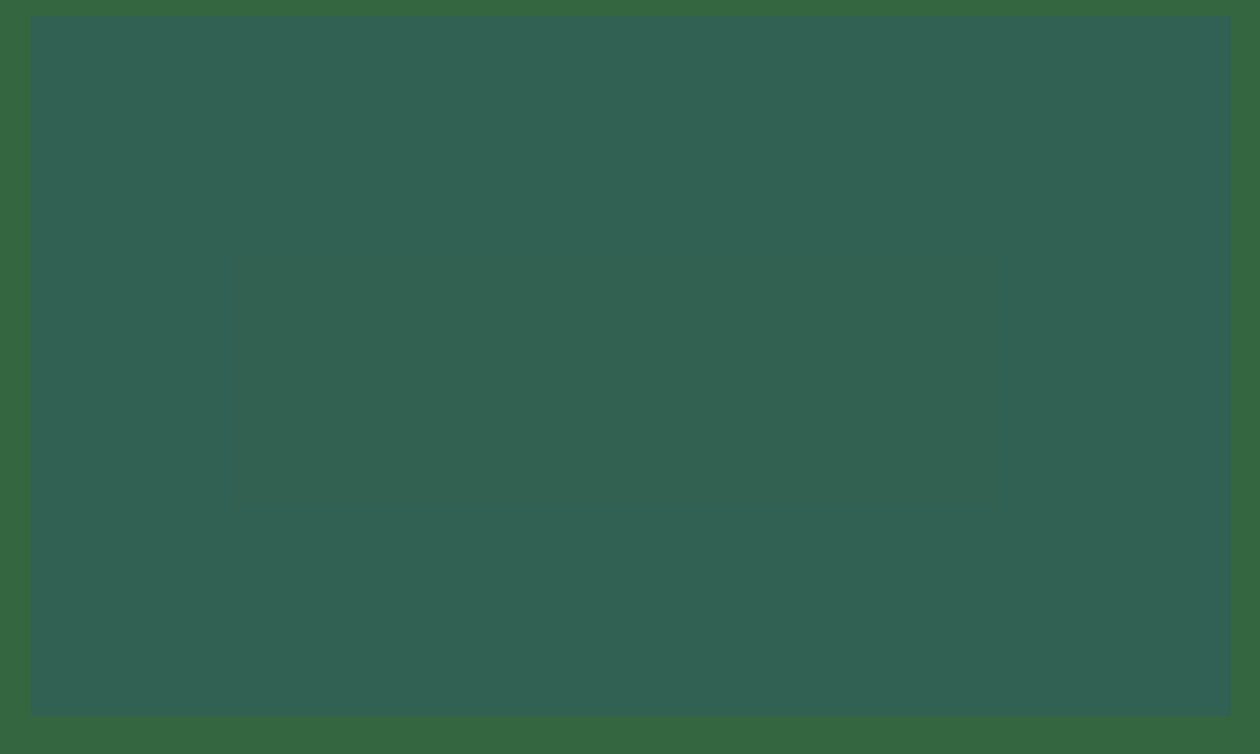
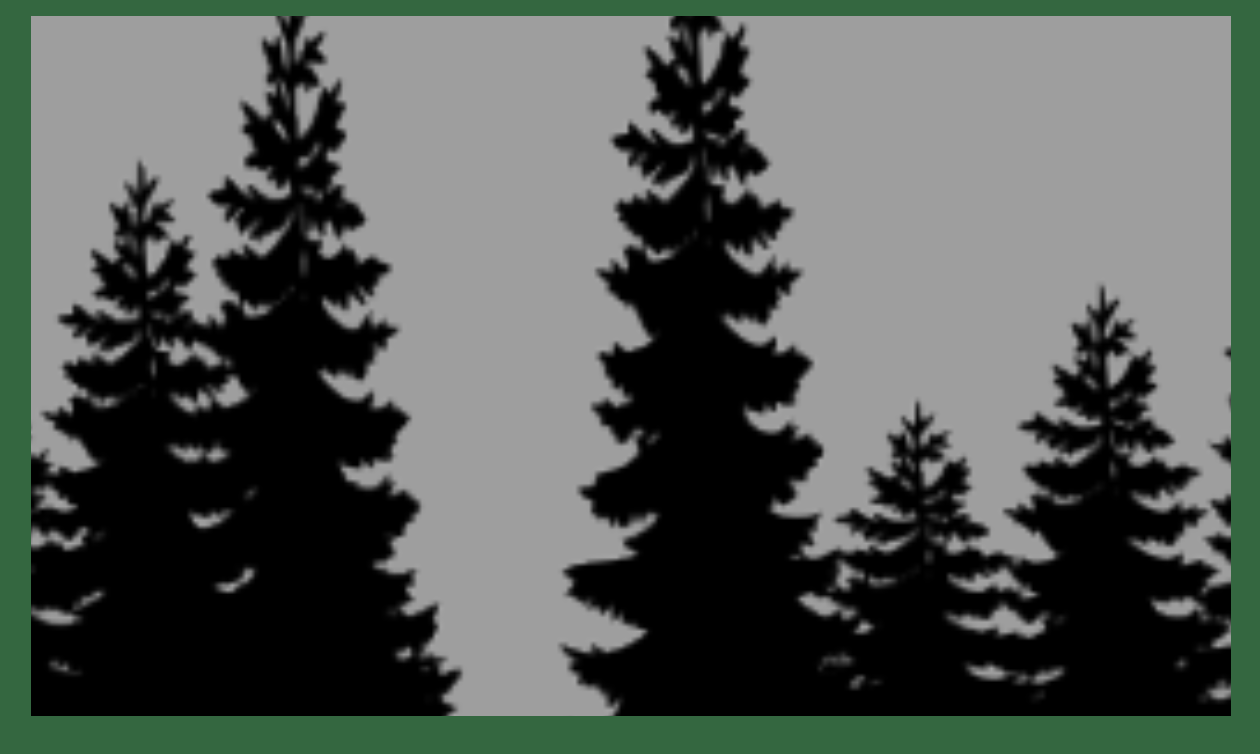
Before and after one commit to AlexandrBond/traveltrain, a plain HTML site: page index.html in a window 1280 px wide. Shown: the full height of the page, 20-1280 px from the left. Drawn offline with Linux system fonts and the light colour scheme; the site is published under a folder, as on GitHub Pages, so addresses that start at the root find nothing.

Commit message:
Update style.css

```diff
--- a/style.css
+++ b/style.css
@@ -18,11 +18,11 @@ body{background:rgba(2, 66, 17, 0.8)}
      /*max-width: 100%;*/
   background-color: hsla(200,40%,30%,.4);
   background-image:
-  url(/img/tree-black.png),
-  url(/img/tree-color2.png),
-  url(/img/cloud.png),
-  url(/img/mount2.png),
-  url(/img/cloud2.png);
+  url(./img/tree-black.png),
+  url(./img/tree-color2.png),
+  url(./img/cloud.png),
+  url(./img/mount2.png),
+  url(./img/cloud2.png);
     /*url('https://78.media.tumblr.com/cae86e76225a25b17332dfc9cf8b1121/tumblr_p7n8kqHMuD1uy4lhuo1_540.png'),
     url('https://78.media.tumblr.com/66445d34fe560351d474af69ef3f2fb0/tumblr_p7n908E1Jb1uy4lhuo1_1280.png'),
     url('https://78.media.tumblr.com/8cd0a12b7d9d5ba2c7d26f42c25de99f/tumblr_p7n8kqHMuD1uy4lhuo2_1280.png'),
```
